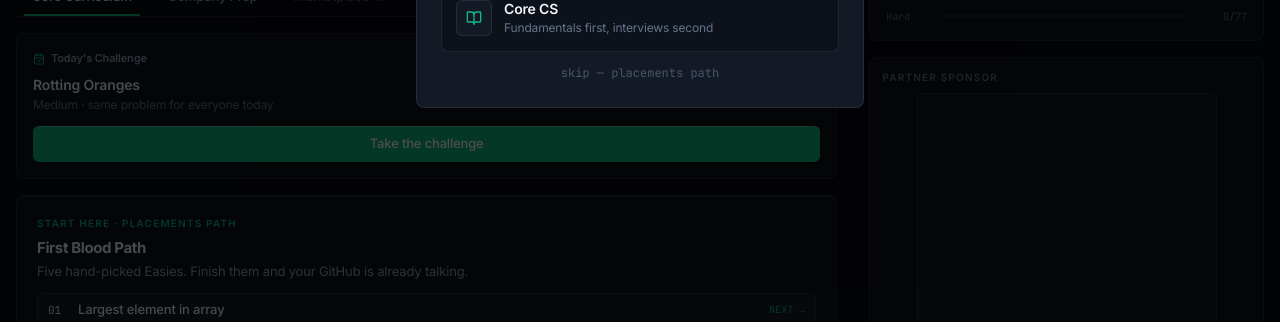
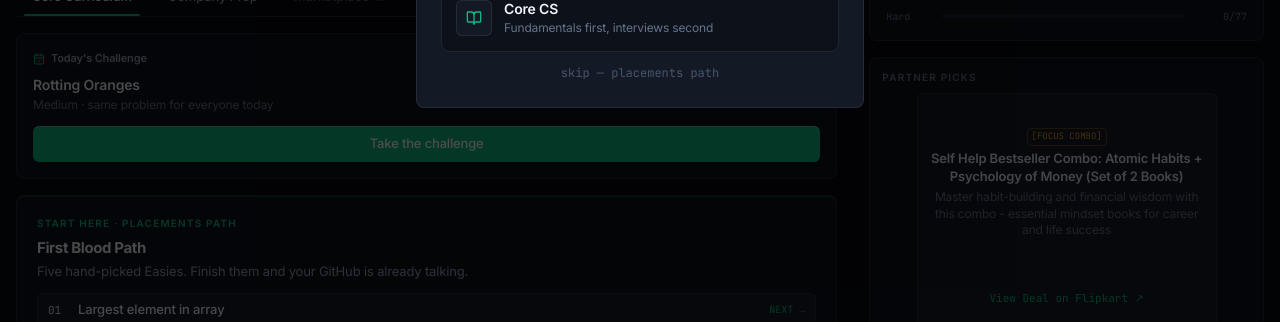
Before and after one commit to dushyanth96/DiffPush, a React (Vite) app in the folder frontend/: page / in a window 1280 px wide. Both pictures are taken after a click on the button "or explore the offline demo →". Shown: the part 476-798 px from the top of the page. Built offline with nearby package versions, Linux system fonts and the light colour scheme; no server answers.

Commit message:
Live affiliate fallback feed with full-text centered deal cards

```diff
--- a/frontend/src/components/layout/AmbientAdSlot.jsx
+++ b/frontend/src/components/layout/AmbientAdSlot.jsx
@@ -1,6 +1,7 @@
 import React, { useEffect, useRef, useState } from 'react'
 import { MONDIAD_VERTICAL_BANNER_ID, MONDIAD_DASHBOARD_BANNER_ID, MONDIAD_SIDEBAR_BANNER_ID, AD_FILL_TIMEOUT_MS, rescanMondiadSlots } from '../../data/ads.js'
 import { MONDIAD_TAG_URL, AADS_TAG_URL, HOUSE_PROMO, loadAdTag } from '../../data/ads.js'
+import { loadDeals, pickDeal } from '../../data/deals.js'
 
 // Three-stage ad adapter shared by every slot:
 //   mondiad (live tag) → aads (house tag) → static house promo.
@@ -35,7 +36,57 @@ function useAdStage() {
   return stage
 }
 
-function HousePromo({ className = '', vertical = false }) {
+// Live deal for fallback slots: resolves once from the cached sheet feed.
+// Safe inside the crash-safe frames — the tag never touches our promo nodes,
+// so async content swaps here can't break reconciliation.
+function useDeal(category) {
+  const [deal, setDeal] = useState(null)
+  useEffect(() => {
+    let cancelled = false
+    loadDeals()
+      .then((items) => { if (!cancelled) setDeal(pickDeal(items, category)) })
+      .catch(() => {})
+    return () => { cancelled = true }
+  }, [category])
+  return deal
+}
+
+// Sleek obsidian affiliate card: tag pill, title, 1-line description,
+// direct EarnKaro button. Matches the dark theme; never collapses — if the
+// feed is unreachable pickDeal falls back to the hardcoded combo1.
+function DealCard({ deal, className = '', vertical = false }) {
+  if (vertical) {
+    return (
+      <a href={deal.earnkaro_link} target="_blank" rel="noopener sponsored" className={`flex flex-col items-center justify-center text-center gap-1.5 h-full overflow-y-auto px-1 py-1 ${className}`} title={deal.title}>
+        <span className="font-mono text-[9px] uppercase tracking-[0.14em] text-diff-amber border border-diff-amber/30 rounded px-1 py-px shrink-0">
+          [{deal.tag}]
+        </span>
+        <span className="text-[12px] font-bold text-slate-100 leading-snug break-words">
+          {deal.title}
+        </span>
+        <span className="font-mono text-[11px] text-diff-emerald shrink-0">
+          View Deal on Flipkart ↗
+        </span>
+      </a>
+    )
+  }
+  return (
+    <a href={deal.earnkaro_link} target="_blank" rel="noopener sponsored" className={className} title={deal.title}>
+      <div className="min-w-0 flex flex-col items-center text-center gap-1 my-auto max-h-full overflow-y-auto">
+        <span className="font-mono text-[9px] uppercase tracking-[0.14em] text-diff-amber border border-diff-amber/30 rounded px-1 py-px shrink-0">
+          [{deal.tag}]
+        </span>
+        <p className="text-[13px] font-semibold text-slate-200 leading-snug break-words truncate sm:whitespace-normal">{deal.title}</p>
+        <p className="hidden sm:block text-[12px] text-slate-500 leading-snug break-words">{deal.description}</p>
+      </div>
+      <div className="font-mono text-[11px] text-diff-emerald shrink-0 my-auto">View Deal on Flipkart ↗</div>
+    </a>
+  )
+}
+
+function HousePromo({ className = '', vertical = false, category = '' }) {
+  const deal = useDeal(category)
+  if (deal) return <DealCard deal={deal} className={className} vertical={vertical} />
   return (
     <a
       href={HOUSE_PROMO.url}
@@ -44,24 +95,24 @@ function HousePromo({ className = '', vertical = false }) {
       className={className}
     >
       {vertical ? (
-        <>
-          <span className="font-mono text-[9px] uppercase tracking-[0.18em] text-slate-600" style={{ writingMode: 'vertical-rl' }}>
+        <span className="flex flex-col items-center justify-center text-center gap-1.5 h-full overflow-y-auto px-1 py-1">
+          <span className="font-mono text-[9px] uppercase tracking-[0.14em] text-slate-600">
             Sponsored
           </span>
-          <span className="text-[13px] font-bold text-slate-100 leading-snug" style={{ writingMode: 'vertical-rl' }}>
+          <span className="text-[12px] font-bold text-slate-100 leading-snug break-words">
             {HOUSE_PROMO.title}
           </span>
-          <span className="font-mono text-[11px] text-diff-emerald shrink-0" style={{ writingMode: 'vertical-rl' }}>
+          <span className="font-mono text-[11px] text-diff-emerald shrink-0">
             {HOUSE_PROMO.cta}
           </span>
-        </>
+        </span>
       ) : (
         <>
-          <div>
-            <p className="text-[13px] font-semibold text-slate-200 leading-snug">{HOUSE_PROMO.title}</p>
-            <p className="text-[12px] text-slate-500 mt-1 leading-snug">{HOUSE_PROMO.body}</p>
+          <div className="flex flex-col items-center text-center gap-1 my-auto">
+            <p className="text-[13px] font-semibold text-slate-200 leading-snug break-words">{HOUSE_PROMO.title}</p>
+            <p className="text-[12px] text-slate-500 leading-snug break-words">{HOUSE_PROMO.body}</p>
           </div>
-          <div className="font-mono text-[11px] text-diff-emerald">{HOUSE_PROMO.cta}</div>
+          <div className="font-mono text-[11px] text-diff-emerald shrink-0 my-auto">{HOUSE_PROMO.cta}</div>
         </>
       )}
     </a>
@@ -77,14 +128,14 @@ export function AmbientAdSlot({ fitHeight = false }) {
 
   return (
     <div className={`card p-3 ${fitHeight ? 'h-full min-h-0 flex flex-col' : ''}`}>
-      <p className={`eyebrow ${fitHeight ? 'mb-1.5 shrink-0' : 'mb-2'}`}>PARTNER SPONSOR</p>
+      <p className={`eyebrow ${fitHeight ? 'mb-1.5 shrink-0' : 'mb-2'}`}>PARTNER PICKS</p>
       <div
         ref={frameRef}
         className={`mx-auto overflow-hidden rounded-md bg-raised hairline w-full ${fitHeight
           ? 'flex-1 min-h-[60px] max-h-[250px] sm:max-w-[300px]'
           : 'h-[50px] max-w-[320px] sm:h-[250px] sm:max-w-[300px]'}`}
         style={{ contain: 'layout' }}
-        aria-label="Sponsor"
+        aria-label="Partner picks"
       >
         {stage === 'mondiad' && <div id="mondiad-slot" className="w-full h-full" />}
         {stage === 'aads' && <div id="aads-slot" className="w-full h-full" />}
@@ -149,7 +200,18 @@ function useMondiadFill(frameRef) {
       stop()
       if (!cancelled) setLive((v) => (v === true ? v : false))
     }, AD_FILL_TIMEOUT_MS)
-    return () => { cancelled = true; stop() }
+    // Maintenance watch: a true latched on tag residue (empty wrapper,
+    // tracking pixel) that later disappears must fall back instead of
+    // sticking on a blank frame. Real creatives stay visible, so they
+    // are unaffected. Class toggles only — reconciliation-safe.
+    const watch = setInterval(() => {
+      if (cancelled) return
+      try {
+        const f = frameRef.current
+        if (f && !isFilled()) setLive((v) => (v === true ? false : v))
+      } catch {}
+    }, 2000)
+    return () => { cancelled = true; stop(); clearInterval(watch) }
   }, [frameRef])
   return live
 }
@@ -167,12 +229,12 @@ export function VerticalAdSlot() {
   useMondiadRescan()
 
   return (
-    <div className="card p-2 w-full h-full min-h-0 flex flex-col" style={{ contain: 'layout' }} aria-label="Sponsor">
-      <p className="eyebrow text-center mb-1.5 shrink-0">PARTNER</p>
+    <div className="card p-2 w-full h-full min-h-0 flex flex-col" style={{ contain: 'layout' }} aria-label="Partner picks">
+      <p className="eyebrow text-center mb-1.5 shrink-0">PARTNER PICKS</p>
       <div ref={frameRef} className="flex-1 min-h-[140px] rounded-md bg-raised hairline overflow-hidden flex flex-col items-center justify-between gap-3 py-4">
-        <div data-mndbanid={MONDIAD_VERTICAL_BANNER_ID} className={`w-full h-full min-h-[120px]${live === false ? ' hidden' : ''}`} />
-        <div data-house="1" className={live === false ? 'contents' : 'hidden'}>
-          <HousePromo vertical />
+        <div data-mndbanid={MONDIAD_VERTICAL_BANNER_ID} className={`w-full h-full min-h-[120px]${live === true ? '' : ' hidden'}`} />
+        <div data-house="1" className={live === true ? 'hidden' : 'contents'}>
+          <HousePromo vertical category="productivity" />
         </div>
       </div>
     </div>
@@ -194,12 +256,12 @@ export function DashboardBannerSlot() {
       ref={frameRef}
       className="mx-auto overflow-hidden rounded-md bg-surface hairline h-[50px] w-full max-w-[320px] sm:h-[90px] sm:max-w-[728px] my-1"
       style={{ contain: 'layout' }}
-      aria-label="Sponsor"
+      aria-label="Partner picks"
     >
-      <div data-mndbanid={MONDIAD_DASHBOARD_BANNER_ID} className={`w-full h-full flex items-center justify-center${live === false ? ' hidden' : ''}`} />
-      <div data-house="1" className={live === false ? 'contents' : 'hidden'}>
-        <HousePromo className="hidden sm:flex items-center justify-center gap-3 h-full px-4" />
-        <HousePromo className="flex sm:hidden items-center justify-center h-full px-3 gap-2" />
+      <div data-mndbanid={MONDIAD_DASHBOARD_BANNER_ID} className={`w-full h-full flex items-center justify-center${live === true ? '' : ' hidden'}`} />
+      <div data-house="1" className={live === true ? 'hidden' : 'contents'}>
+        <HousePromo category="productivity" className="hidden sm:flex items-center justify-center gap-3 h-full px-4" />
+        <HousePromo category="productivity" className="flex sm:hidden items-center justify-center h-full px-3 gap-2" />
       </div>
     </div>
   )
@@ -218,17 +280,17 @@ export function SidebarBannerSlot() {
 
   return (
     <div className="card p-3">
-      <p className="eyebrow mb-2">PARTNER SPONSOR</p>
+      <p className="eyebrow mb-2">PARTNER PICKS</p>
       <div
         ref={frameRef}
         className="mx-auto overflow-hidden rounded-md bg-raised hairline w-full h-[50px] max-w-[320px] sm:h-[250px] sm:max-w-[300px]"
         style={{ contain: 'layout' }}
-        aria-label="Sponsor"
+        aria-label="Partner picks"
       >
-        <div data-mndbanid={MONDIAD_SIDEBAR_BANNER_ID} className={`w-full h-full${live === false ? ' hidden' : ''}`} />
-        <div data-house="1" className={live === false ? 'contents' : 'hidden'}>
-          <HousePromo className="hidden sm:flex flex-col justify-between p-3 h-full" />
-          <HousePromo className="flex sm:hidden items-center justify-center h-full px-3 gap-2" />
+        <div data-mndbanid={MONDIAD_SIDEBAR_BANNER_ID} className={`w-full h-full${live === true ? '' : ' hidden'}`} />
+        <div data-house="1" className={live === true ? 'hidden' : 'contents'}>
+          <HousePromo category="desk" className="hidden sm:flex flex-col items-center justify-center text-center gap-1.5 p-3 h-full" />
+          <HousePromo category="desk" className="flex sm:hidden items-center justify-center h-full px-3 gap-2" />
         </div>
       </div>
     </div>
@@ -243,7 +305,7 @@ export function SlimAdSlot() {
     <div
       className="mx-auto overflow-hidden rounded-md bg-surface hairline h-[50px] w-full max-w-[320px] sm:h-[90px] sm:max-w-[728px] my-1"
       style={{ contain: 'layout' }}
-      aria-label="Sponsor"
+      aria-label="Partner picks"
     >
       {stage === 'mondiad' && <div id="mondiad-slot" className="w-full h-full" />}
       {stage === 'aads' && <div id="aads-slot" className="w-full h-full" />}
--- /dev/null
+++ b/frontend/src/data/deals.js
@@ -0,0 +1,94 @@
+// Live affiliate deals feed (Google Sheet via OpenSheet) for ad fallback slots.
+// When Mondiad doesn't fill, slots render a curated student perk card from
+// this feed instead of the static house promo. Memory + sessionStorage cache
+// (6h TTL); any failure resolves to the hardcoded combo1 so slots never
+// collapse or look broken.
+const DEALS_URL = 'https://opensheet.elk.sh/1jTl7fTQ3xbdgbubisDoaE83dD1nB0YJ9TqlW0surtSk/flipkart_products'
+const CACHE_KEY = 'builtdiff:deals:v1'
+const TTL_MS = 6 * 3600 * 1000
+
+// Hardcoded fallback: local copy of combo1 (always available offline).
+export const FALLBACK_DEAL = {
+  id: 'combo1',
+  category: 'productivity',
+  title: 'Self Help Bestseller Combo: Atomic Habits + Psychology of Money (Set of 2 Books)',
+  tag: 'Focus Combo',
+  description: 'Master habit-building and financial wisdom with this combo - essential mindset books for career and life success',
+  store: 'Flipkart',
+  earnkaro_link: 'https://fktr.in/dwiMOXH',
+  is_active: 'TRUE',
+}
+
+let memCache = null // { at, items }
+let inflight = null
+
+function readSession() {
+  try {
+    const raw = sessionStorage.getItem(CACHE_KEY)
+    if (!raw) return null
+    const parsed = JSON.parse(raw)
+    if (!parsed || !Array.isArray(parsed.items)) return null
+    return parsed
+  } catch { return null }
+}
+
+function writeSession(entry) {
+  try { sessionStorage.setItem(CACHE_KEY, JSON.stringify(entry)) } catch {}
+}
+
+function sanitize(items) {
+  if (!Array.isArray(items)) return []
+  return items.filter((d) => d
+    && String(d.is_active ?? '').toUpperCase() === 'TRUE'
+    && String(d.earnkaro_link ?? '').trim()
+    && String(d.title ?? '').trim())
+    .map((d) => ({
+      id: String(d.id ?? ''),
+      category: String(d.category ?? '').trim().toLowerCase(),
+      title: String(d.title ?? '').trim(),
+      tag: String(d.tag ?? '').trim() || 'Student Pick',
+      description: String(d.description ?? '').trim(),
+      store: String(d.store ?? '').trim() || 'Flipkart',
+      earnkaro_link: String(d.earnkaro_link ?? '').trim(),
+    }))
+}
+
+export async function loadDeals() {
+  const now = Date.now()
+  if (memCache && now - memCache.at < TTL_MS && memCache.items.length) return memCache.items
+  const sess = readSession()
+  if (sess && now - (sess.at ?? 0) < TTL_MS && (sess.items ?? []).length) {
+    memCache = { at: sess.at, items: sess.items }
+    return sess.items
+  }
+  if (!inflight) {
+    inflight = (async () => {
+      try {
+        const res = await fetch(DEALS_URL)
+        if (!res.ok) throw new Error(`deals ${res.status}`)
+        const items = sanitize(await res.json())
+        if (!items.length) throw new Error('deals empty')
+        memCache = { at: Date.now(), items }
+        writeSession(memCache)
+        return items
+      } catch {
+        return [FALLBACK_DEAL]
+      } finally {
+        inflight = null
+      }
+    })()
+  }
+  return inflight
+}
+
+// Random active deal, optionally restricted to a category ('productivity' |
+// 'desk' | 'electronics'). Falls back to any category, then to combo1.
+export function pickDeal(items, category) {
+  const list = Array.isArray(items) ? items : []
+  const cat = String(category ?? '').trim().toLowerCase()
+  const pool = (cat && list.some((d) => d.category === cat))
+    ? list.filter((d) => d.category === cat)
+    : list
+  if (!pool.length) return FALLBACK_DEAL
+  return pool[Math.floor(Math.random() * pool.length)]
+}
```
